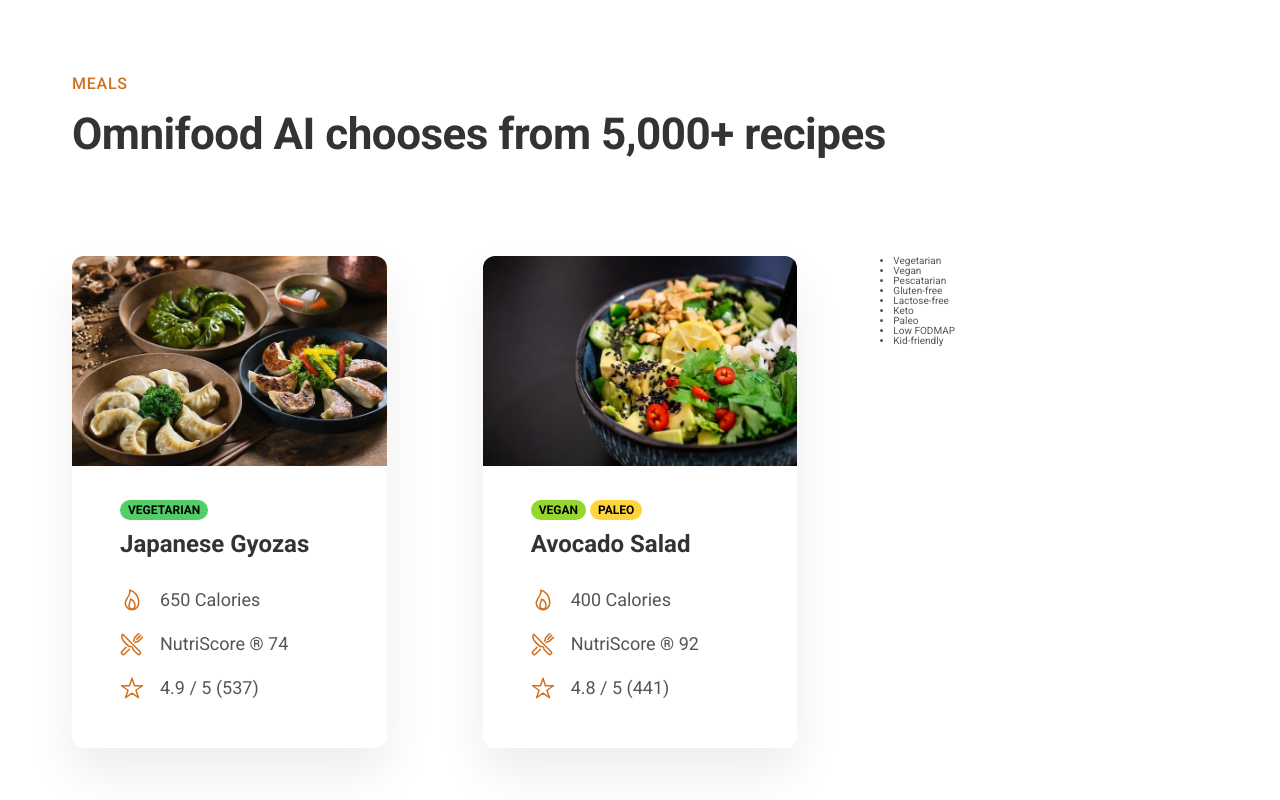
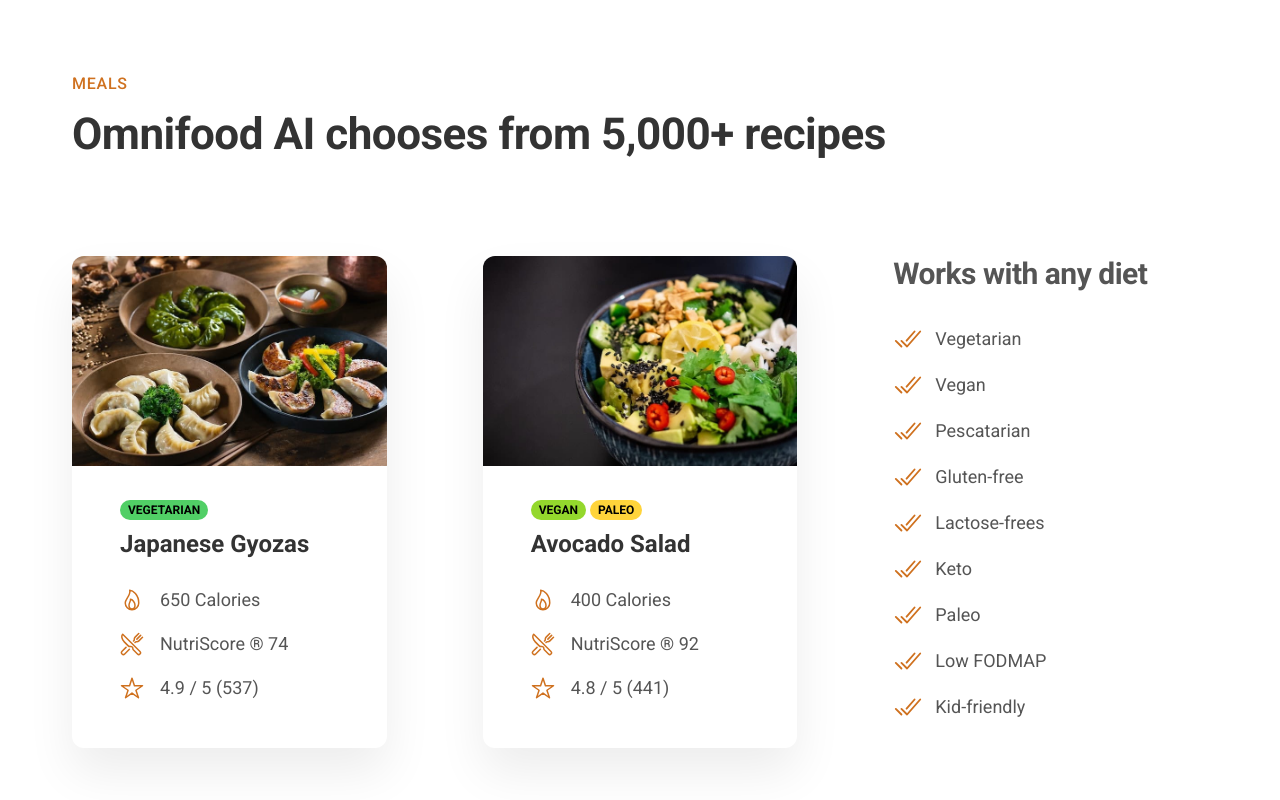
Before and after one commit to BlakeACollins/OmniFood_V2, a plain HTML site: page index.html in a window 1280 px wide. Shown: the part 2771-3571 px from the top of the page. Drawn offline with nearby package versions, Linux system fonts and the light colour scheme.

Commit message:
Add files via upload

```diff
--- a/css/style.css
+++ b/css/style.css
@@ -312,3 +312,20 @@ body{
     height: 2.4rem;
     width: 2.4rem;
 }
+.diet__list{
+    list-style-type: none;
+    display: flex;
+    flex-direction: column;
+    gap: 1.6rem;
+}
+.list__icon{
+    height: 3rem;
+    width: 3rem;
+    color: #cf711f;
+}
+.list__item{
+    font-size: 1.8rem;
+    display: flex;
+    align-items: center;
+    gap: 1.2rem;
+}
--- a/index.html
+++ b/index.html
@@ -143,20 +143,55 @@
             </div>
 
             <div class="diets">
+                <h3 class="heading__tertiary">Works with any diet</h3>
                     <ul class="diet__list">
-                <li class="list__item">Vegetarian</li>
-                <li class="list__item">Vegan</li>
-                <li class="list__item">Pescatarian</li>
-                <li class="list__item">Gluten-free</li>
-                <li class="list__item">Lactose-free</li>
-                <li class="list__item">Keto</li>
-                <li class="list__item">Paleo</li>
-                <li class="list__item">Low FODMAP</li>
-                <li class="list__item">Kid-friendly</li>
+                        <li class="list__item"><ion-icon class="list__icon" name="checkmark-done-outline"></ion-icon>
+                            <span>
+                                Vegetarian
+                            </span>
+                    </li>
+                        <li class="list__item"><ion-icon class="list__icon" name="checkmark-done-outline"></ion-icon>
+                            <span>
+                                Vegan
+                            </span>
+                    </li>
+                        <li class="list__item"><ion-icon class="list__icon" name="checkmark-done-outline"></ion-icon>
+                            <span>
+                                Pescatarian
+                        </span></li>
+                        <li class="list__item"><ion-icon class="list__icon" name="checkmark-done-outline"></ion-icon>
+                            <span>
+                                Gluten-free
+                        </span></li>
+                        <li class="list__item"><ion-icon class="list__icon" name="checkmark-done-outline"></ion-icon>
+                            <span>
+                                Lactose-frees
+                        </span></li>
+                        <li class="list__item"><ion-icon class="list__icon" name="checkmark-done-outline"></ion-icon>
+                            <span>
+                                Keto
+                        </span></li>
+                        <li class="list__item"><ion-icon class="list__icon" name="checkmark-done-outline"></ion-icon>
+                            <span>
+                        Paleo
+                    </span></li>
+                    <li class="list__item"><ion-icon class="list__icon" name="checkmark-done-outline"></ion-icon>
+                        <span>
+                            Low FODMAP
+                    </span></li>
+                    <li class="list__item"><ion-icon class="list__icon" name="checkmark-done-outline"></ion-icon>
+                        <span>
+                            Kid-friendly
+                    </span>
+                </li>
             </ul>
         </div>
     </div>
 </section>
+
+
+
+
 </main>
 <script type="module" src="https://unpkg.com/ionicons@7.1.0/dist/ionicons/ionicons.esm.js"></script>
 <script nomodule src="https://unpkg.com/ionicons@7.1.0/dist/ionicons/ionicons.js"></script>
```
Lines whose indentation alone changed are shown as unchanged.
